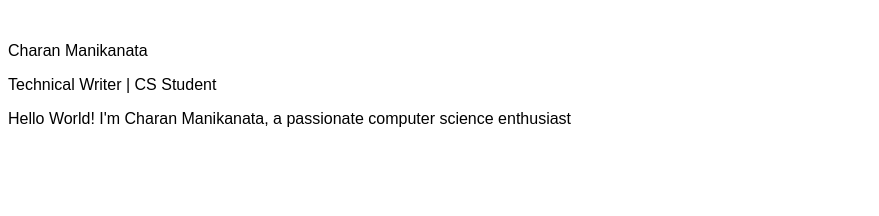
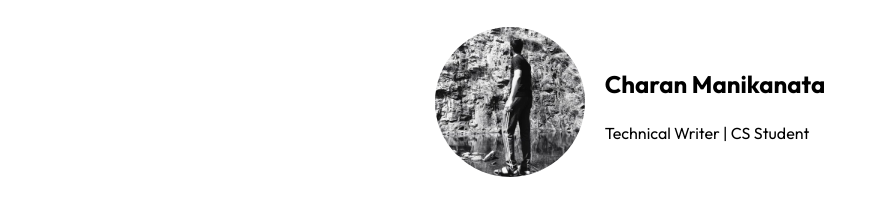
Before and after one commit to CharanMN7/My-Profile, a plain HTML site: page index.html in a window 1280 px wide. Shown: the whole page, without its empty margins (0-879 px from the left). Drawn offline with Linux system fonts and the light colour scheme; a web font is replaced by a local one.

Commit message:
Added profile Picture

```diff
--- a/css/styles.css
+++ b/css/styles.css
@@ -1,21 +1,38 @@
 @font-face {
     font-family: Outfit;
-    src: url(css/fonts/Outfit-Regular.ttf);
+    src: url(fonts/Outfit-Regular.ttf);
     font-weight: normal;
 }
 
 @font-face {
     font-family: Outfit;
-    src: url(css/fonts/Outfit-Bold.ttf);
+    src: url(fonts/Outfit-Bold.ttf);
     font-weight: bold;
 }
 
 body {
     font-family: Outfit, sans-serif;
-    font-weight: normal;
+}
+
+#basics {
+    display: flex;
+    align-items: center;
+    justify-content: center;
+    max-width: fit-content;
+    margin: 10px auto;
+    padding: 15px;
+}
+
+#profile-pic {
+    width: 150px;
+    border-radius: 75px;
+}
+
+#basics div {
+    padding: 20px;
 }
 
 #name {
-    font-family: Outfit;
+    font-size: 24px;
     font-weight: bold;
 }
--- a/index.html
+++ b/index.html
@@ -9,12 +9,14 @@
 </head>
 <body>
     <section id="basics">
-        <img src="" alt="" id="profile-pic">
+        <img src="css/images/profilio.jpg" alt="" id="profile-pic">
         <div>
-            <p id="Name">Charan Manikanata</p>
-            <p id="Titles">Technical Writer | CS Student</p>
+            <p id="name">Charan Manikanata</p>
+            <p id="titles">
+                Technical Writer |&nbsp;CS&nbsp;Student
+            </p>
         </div>
-        <p id="Bio">Hello World! I'm Charan Manikanata, a passionate computer science enthusiast</p>
+        <nav></nav>
     </section>
 </body>
 </html>
```
Also changed, not shown: css/images/profilio.jpg (added).
